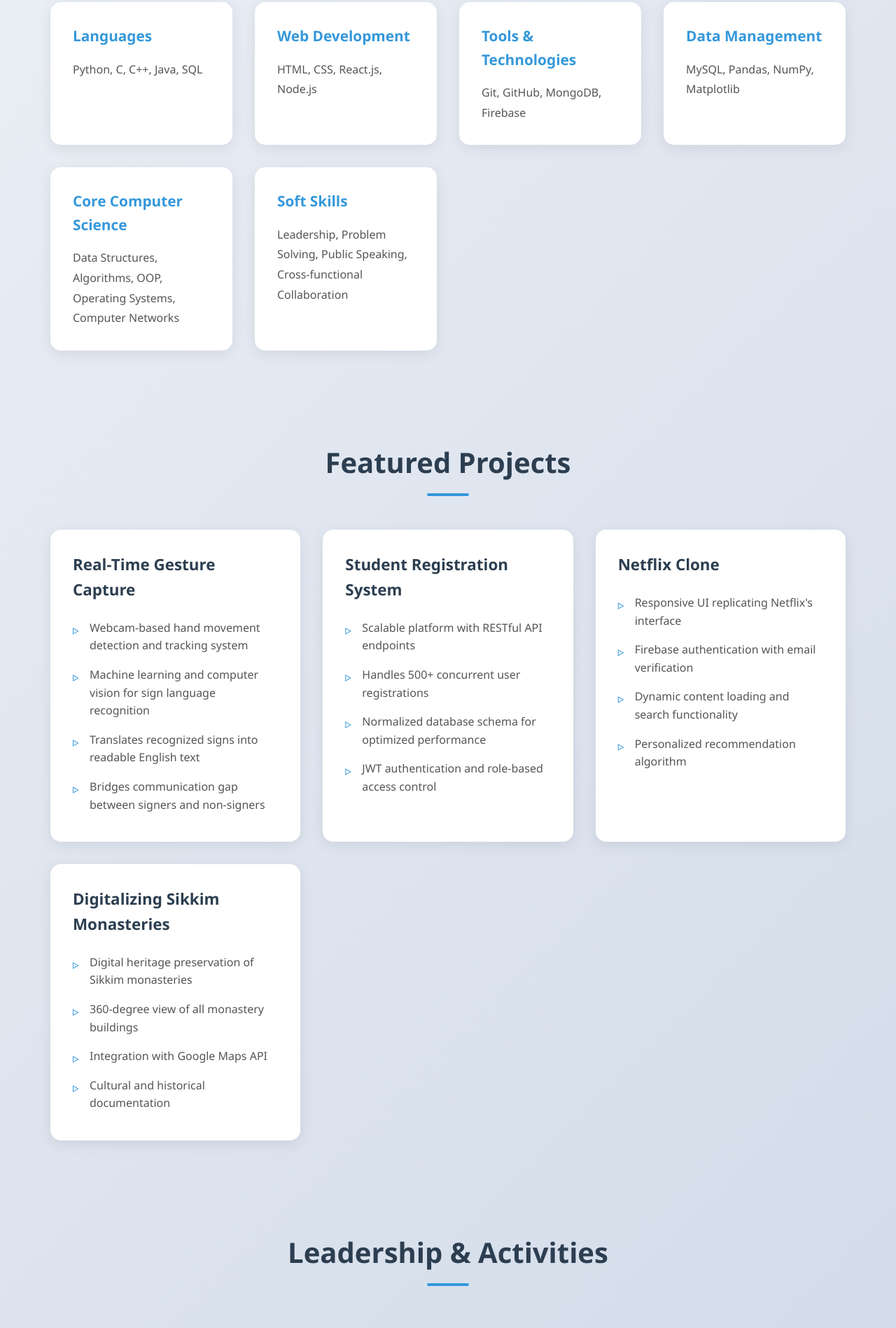
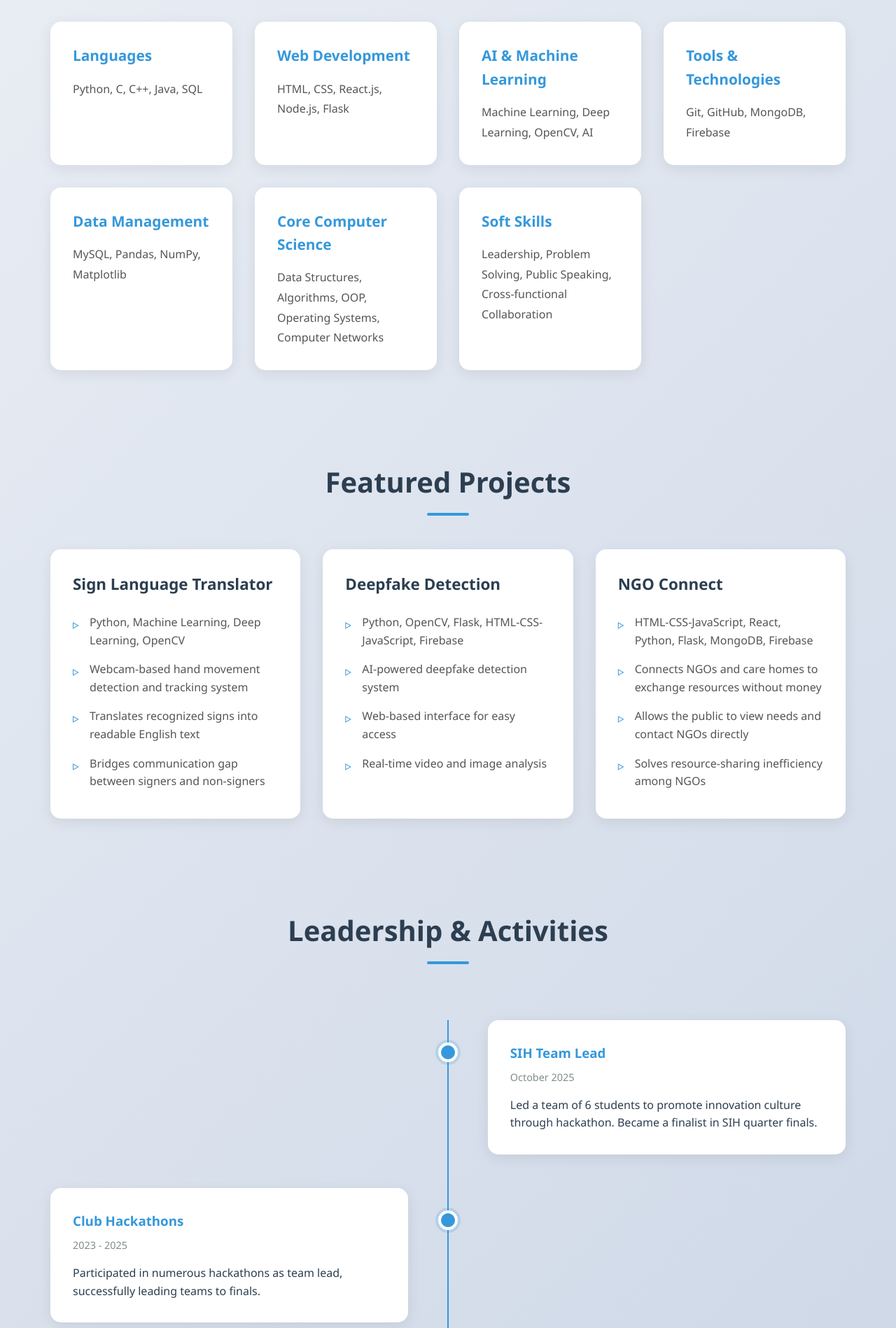
Before and after one commit to Kashish-ag26/portfolio-Kashish, a plain HTML site: page index.html in a window 1280 px wide. Shown: the part 1658-3556 px from the top of the page at 70% size. Drawn offline with Linux system fonts and the light colour scheme.

Commit message:
Update index.html

```diff
--- a/index.html
+++ b/index.html
@@ -521,8 +521,8 @@
     <section id="about">
         <h2 class="section-title">About Me</h2>
         <div class="contact-info">
-            <p>I'm a passionate Computer Science student with a strong foundation in full-stack development and machine learning. Currently pursuing B.Tech at Atria Institute of Technology with a CGPA of 8.1.</p>
-            <p>Beyond academics, I'm a national chess champion, hackathon enthusiast, and innovation leader who believes in solving real-world problems through technology.</p>
+            <p>I'm Kashish Agrawal, Computer Science Engineering student with a strong interest in problem-solving and building impactful tech solutions. Skilled in Python with foundational knowledge of Java, C, DSA, and cybersecurity concepts. I enjoy working on real-world projects and continuously learning new technologies.</p>
+            <p>Currently pursuing B.Tech in Computer Science at Atria Institute of Technology with a CGPA of 8.1.</p>
             <p><strong>Interests:</strong> Astronomy, Cybersecurity, Generative AI, UI/UX Design, Art</p>
         </div>
     </section>
@@ -536,7 +536,11 @@
             </div>
             <div class="skill-category">
                 <h3>Web Development</h3>
-                <p>HTML, CSS, React.js, Node.js</p>
+                <p>HTML, CSS, React.js, Node.js, Flask</p>
+            </div>
+            <div class="skill-category">
+                <h3>AI & Machine Learning</h3>
+                <p>Machine Learning, Deep Learning, OpenCV, AI</p>
             </div>
             <div class="skill-category">
                 <h3>Tools & Technologies</h3>
@@ -562,10 +566,10 @@
         <div class="projects-grid">
             <div class="project-card">
                 <div class="project-content">
-                    <h3>Real-Time Gesture Capture</h3>
+                    <h3>Sign Language Translator</h3>
                     <ul>
+                        <li>Python, Machine Learning, Deep Learning, OpenCV</li>
                         <li>Webcam-based hand movement detection and tracking system</li>
-                        <li>Machine learning and computer vision for sign language recognition</li>
                         <li>Translates recognized signs into readable English text</li>
                         <li>Bridges communication gap between signers and non-signers</li>
                     </ul>
@@ -573,34 +577,23 @@
             </div>
             <div class="project-card">
                 <div class="project-content">
-                    <h3>Student Registration System</h3>
+                    <h3>Deepfake Detection</h3>
                     <ul>
-                        <li>Scalable platform with RESTful API endpoints</li>
-                        <li>Handles 500+ concurrent user registrations</li>
-                        <li>Normalized database schema for optimized performance</li>
-                        <li>JWT authentication and role-based access control</li>
+                        <li>Python, OpenCV, Flask, HTML-CSS-JavaScript, Firebase</li>
+                        <li>AI-powered deepfake detection system</li>
+                        <li>Web-based interface for easy access</li>
+                        <li>Real-time video and image analysis</li>
                     </ul>
                 </div>
             </div>
             <div class="project-card">
                 <div class="project-content">
-                    <h3>Netflix Clone</h3>
+                    <h3>NGO Connect</h3>
                     <ul>
-                        <li>Responsive UI replicating Netflix's interface</li>
-                        <li>Firebase authentication with email verification</li>
-                        <li>Dynamic content loading and search functionality</li>
-                        <li>Personalized recommendation algorithm</li>
-                    </ul>
-                </div>
-            </div>
-            <div class="project-card">
-                <div class="project-content">
-                    <h3>Digitalizing Sikkim Monasteries</h3>
-                    <ul>
-                        <li>Digital heritage preservation of Sikkim monasteries</li>
-                        <li>360-degree view of all monastery buildings</li>
-                        <li>Integration with Google Maps API</li>
-                        <li>Cultural and historical documentation</li>
+                        <li>HTML-CSS-JavaScript, React, Python, Flask, MongoDB, Firebase</li>
+                        <li>Connects NGOs and care homes to exchange resources without money</li>
+                        <li>Allows the public to view needs and contact NGOs directly</li>
+                        <li>Solves resource-sharing inefficiency among NGOs</li>
                     </ul>
                 </div>
             </div>
@@ -626,16 +619,9 @@
             </div>
             <div class="timeline-item">
                 <div class="timeline-content">
-                    <h3>Cicada Social Media Head</h3>
+                    <h3>Cicada Core Team</h3>
                     <div class="date">November 2025</div>
-                    <p>Leading the social media team for the annual branch fest.</p>
-                </div>
-            </div>
-            <div class="timeline-item">
-                <div class="timeline-content">
-                    <h3>Under25summit Core Team</h3>
-                    <div class="date">November 2025</div>
-                    <p>Core team and management head of the event.</p>
+                    <p>Core team member for the annual branch fest.</p>
                 </div>
             </div>
         </div>
@@ -672,14 +658,14 @@
             <p>📱 Phone: <a href="tel:+917976567814">+91-7976567814</a></p>
             <p>📍 Location: Bengaluru, India</p>
             <div class="social-links">
-                <a href="https://linkedin.com/in/kashish-agrawal" target="_blank">LinkedIn</a>
-                <a href="https://github.com/kashish-agrawal" target="_blank">GitHub</a>
+                <a href="https://www.linkedin.com/in/kashish-agrawal-1472153a6/" target="_blank">LinkedIn</a>
+                <a href="https://github.com/Kashish-ag26" target="_blank">GitHub</a>
             </div>
         </div>
     </section>
 
     <footer>
-        <p>&copy; 2025 Kashish Agrawal. All rights reserved.</p>
+        <p>&copy; 2026 Kashish Agrawal. All rights reserved.</p>
     </footer>
 
     <script>
```
